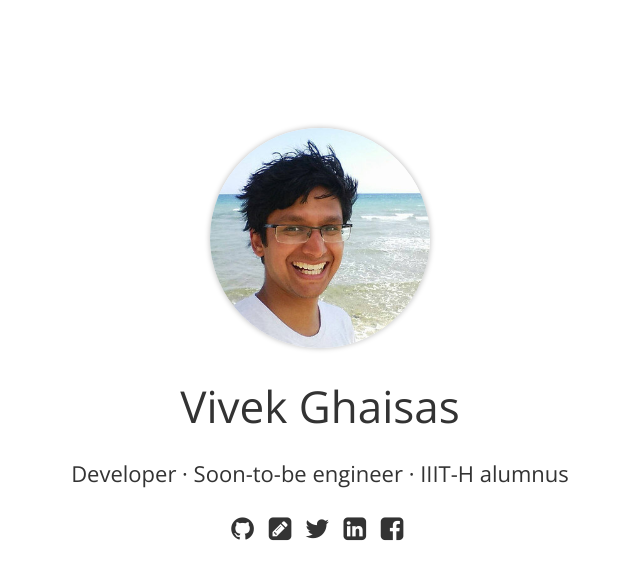
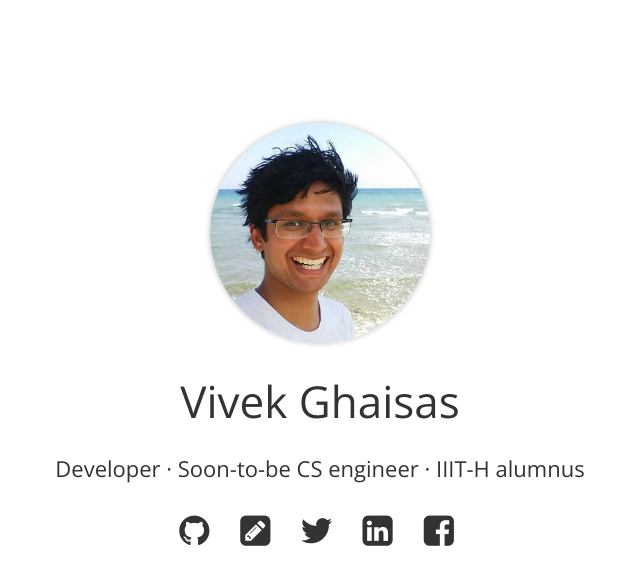
Before and after one commit to polybuildr/polybuildr.github.io, a plain HTML site: page index.html in a window 1280 px wide. Shown: the whole page, without its empty margins (320-960 px from the left). Drawn offline with nearby package versions, Linux system fonts and the light colour scheme.

Commit message:
Minor edits to spacing and content

```diff
--- a/css/main.css
+++ b/css/main.css
@@ -21,7 +21,7 @@ html, body, .container {
 .container {
   display: flex;
   align-items: center;
-  padding: .5rem;
+  padding: 1rem;
 }
 .content {
   max-width: 960px;
@@ -42,7 +42,8 @@ h1 {
 nav a {
   color: #333;
   text-decoration: none;
-  font-size: 1.2rem;
+  font-size: 1.6rem;
+  margin: .3rem;
 }
 nav a:hover {
   color: #2075b1;
--- a/index.html
+++ b/index.html
@@ -13,17 +13,14 @@
     <div class="content">
       <img class="profile-pic" src="img/vivek.jpg">
       <h1>Vivek Ghaisas</h1>
-      <p>Developer · Soon-to-be engineer · IIIT-H alumnus</p>
+      <p>Developer · Soon-to-be CS engineer · <span class="nowrap">IIIT-H alumnus</span></p>
       <nav>
-        <div class="icons">
-          <a target="_blank" href="https://github.com/polybuildr"><i class="icon-github"></i></a>
-          <a target="_blank" href="https://blog.vghaisas.com"><i class="icon-pencil"></i></a>
-          <a target="_blank" href="https://twitter.com/vghaisas"><i class="icon-twitter"></i></a>
-          <a target="_blank" href="https://www.linkedin.com/in/vghaisas"><i class="icon-linkedin"></i></a>
-          <a target="_blank" href="https://facebook.com/vghaisas"><i class="icon-facebook"></i></a>
-        </div>
+        <a target="_blank" href="https://github.com/polybuildr"><i class="icon-github"></i></a>
+        <a target="_blank" href="https://blog.vghaisas.com"><i class="icon-pencil"></i></a>
+        <a target="_blank" href="https://twitter.com/vghaisas"><i class="icon-twitter"></i></a>
+        <a target="_blank" href="https://www.linkedin.com/in/vghaisas"><i class="icon-linkedin"></i></a>
+        <a target="_blank" href="https://facebook.com/vghaisas"><i class="icon-facebook"></i></a>
       </nav>
-
     </div>
   </div>
 </body>
```
